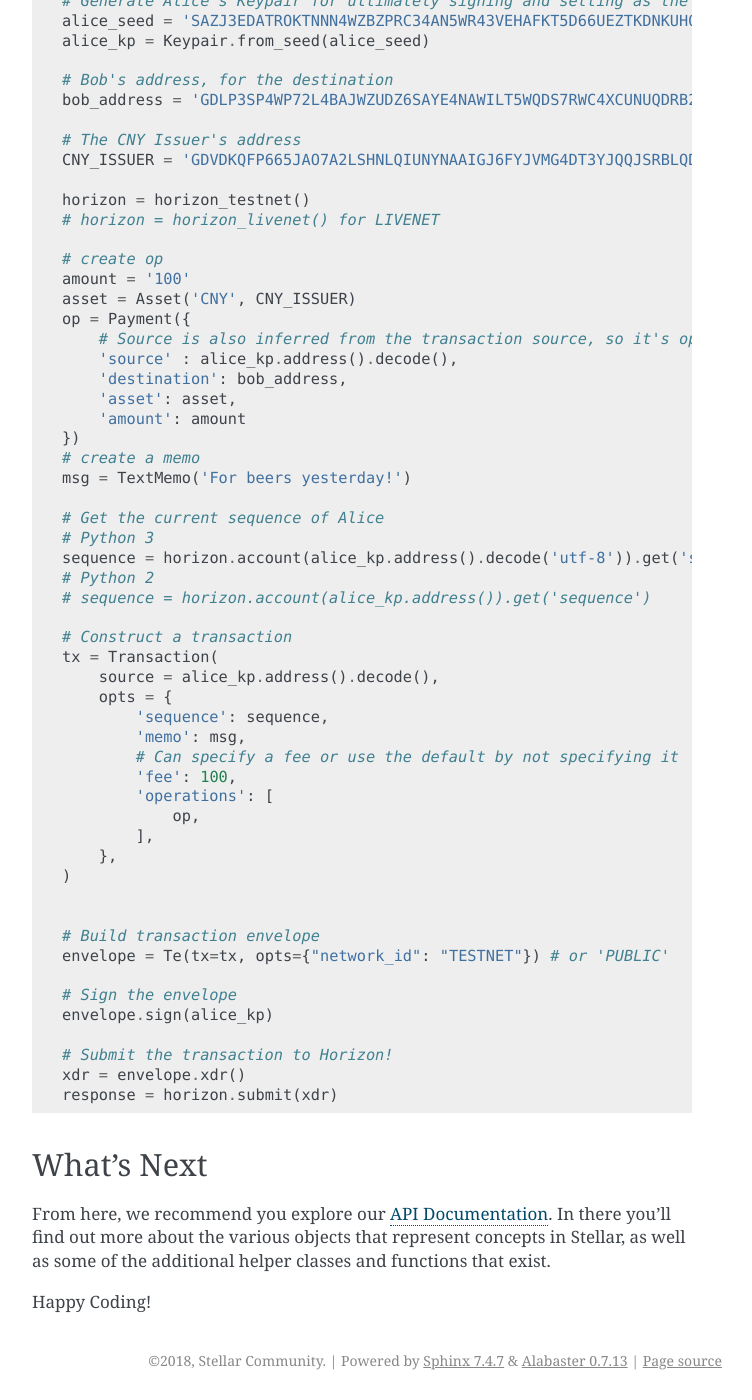
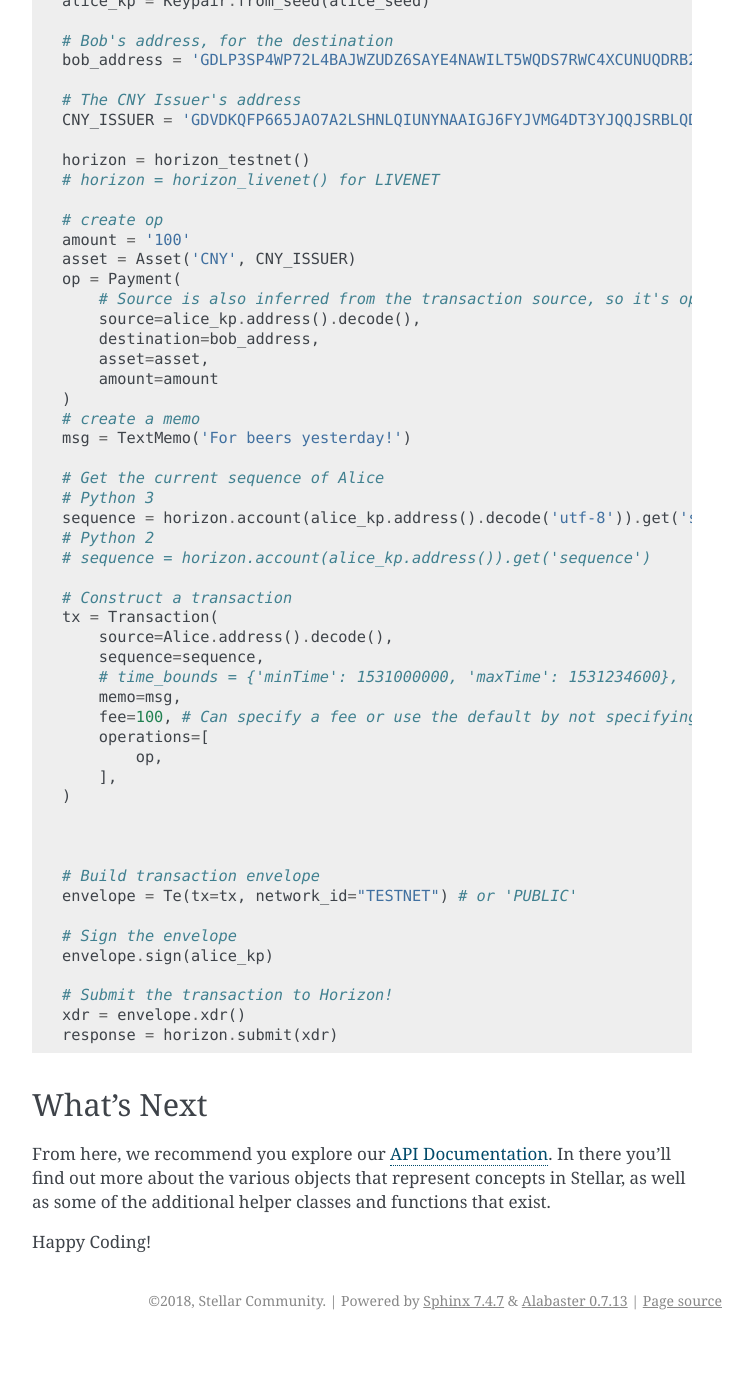
Before and after one commit to StellarCN/py-stellar-base, a Sphinx documentation site: the page built from docs/quickstart.rst, in a window 1280 px wide and 1400 px high, scrolled down 6852 px. Shown: the whole window, without its empty margins (388-1140 px from the left). Built offline with Sphinx 7.4.7, drawn with Linux system fonts in a browser that asks for light colours; after the commit the page ends 8192 px from its top, so only the background shows below that; some of the changed text lies outside the part shown.

Commit message:
fix docs

```diff
--- a/docs/conf.py
+++ b/docs/conf.py
@@ -64,9 +64,9 @@
 # built documents.
 #
 # The short X.Y version.
-version = '0.1.7'
+version = '0.2.0'
 # The full version, including alpha/beta/rc tags.
-release = '0.1.7'
+release = '0.2.0'
 
 # The language for content autogenerated by Sphinx. Refer to documentation
 # for a list of supported languages.
--- a/docs/quickstart.rst
+++ b/docs/quickstart.rst
@@ -169,10 +169,10 @@
 
    amount = '1' # Your new account minimum balance (in XLM) to transfer over
    # create the CreateAccount operation
-   op = CreateAccount({
-       'destination': new_account_addr,
-       'starting_balance': amount
-   })
+   op = CreateAccount(
+       destination=new_account_addr,
+       starting_balance=amount
+   )
    # create a memo
    memo = TextMemo('Transferring to my new account!')
 
@@ -186,17 +186,15 @@
    # Create a transaction with our single create account operation, with the
    # default fee of 100 stroops as of this writing (0.00001 XLM)
    tx = Transaction(
-       source=old_account_keypair.address().decode(),
-       opts={
-           'sequence': sequence,
-           'memo': memo,
-           'operations': [
-               op,
-           ],
-       },
+       source=kp.address().decode(),
+       sequence=sequence,
+       memo=memo,
+       operations=[
+           op,
+       ],
    )
    # Build a transaction envelope, ready to be signed.
-   envelope = Te(tx=tx, opts={"network_id": "PUBLIC"})
+   envelope = Te(tx=tx, network_id="PUBLIC")
 
    # Sign the transaction envelope with the source keypair
    envelope.sign(old_account_keypair)
@@ -388,13 +386,13 @@
    # create op
    amount = '100'
    asset = Asset('CNY', CNY_ISSUER)
-   op = Payment({
+   op = Payment(
        # Source is also inferred from the transaction source, so it's optional.
-       'source' : alice_kp.address().decode(),
-       'destination': bob_address,
-       'asset': asset,
-       'amount': amount
-   })
+       source=alice_kp.address().decode(),
+       destination=bob_address,
+       asset=asset,
+       amount=amount
+   )
    # create a memo
    msg = TextMemo('For beers yesterday!')
 
@@ -406,21 +404,20 @@
 
    # Construct a transaction
    tx = Transaction(
-       source = alice_kp.address().decode(),
-       opts = {
-           'sequence': sequence,
-           'memo': msg,
-           # Can specify a fee or use the default by not specifying it
-           'fee': 100,
-           'operations': [
-               op,
-           ],
-       },
+       source=Alice.address().decode(),
+       sequence=sequence,
+       # time_bounds = {'minTime': 1531000000, 'maxTime': 1531234600},
+       memo=msg,
+       fee=100, # Can specify a fee or use the default by not specifying it
+       operations=[
+           op,
+       ],
    )
 
 
+
    # Build transaction envelope
-   envelope = Te(tx=tx, opts={"network_id": "TESTNET"}) # or 'PUBLIC'
+   envelope = Te(tx=tx, network_id="TESTNET") # or 'PUBLIC'
 
    # Sign the envelope
    envelope.sign(alice_kp)
--- a/docs/snippets.rst
+++ b/docs/snippets.rst
@@ -70,3 +70,7 @@
               buying_issuer, amount, price)
    builder.sign()
    builder.submit()
+
+More
+----
+Get more code snippets from `here <https://github.com/StellarCN/py-stellar-base/tree/v0.2/examples>`_.
```
